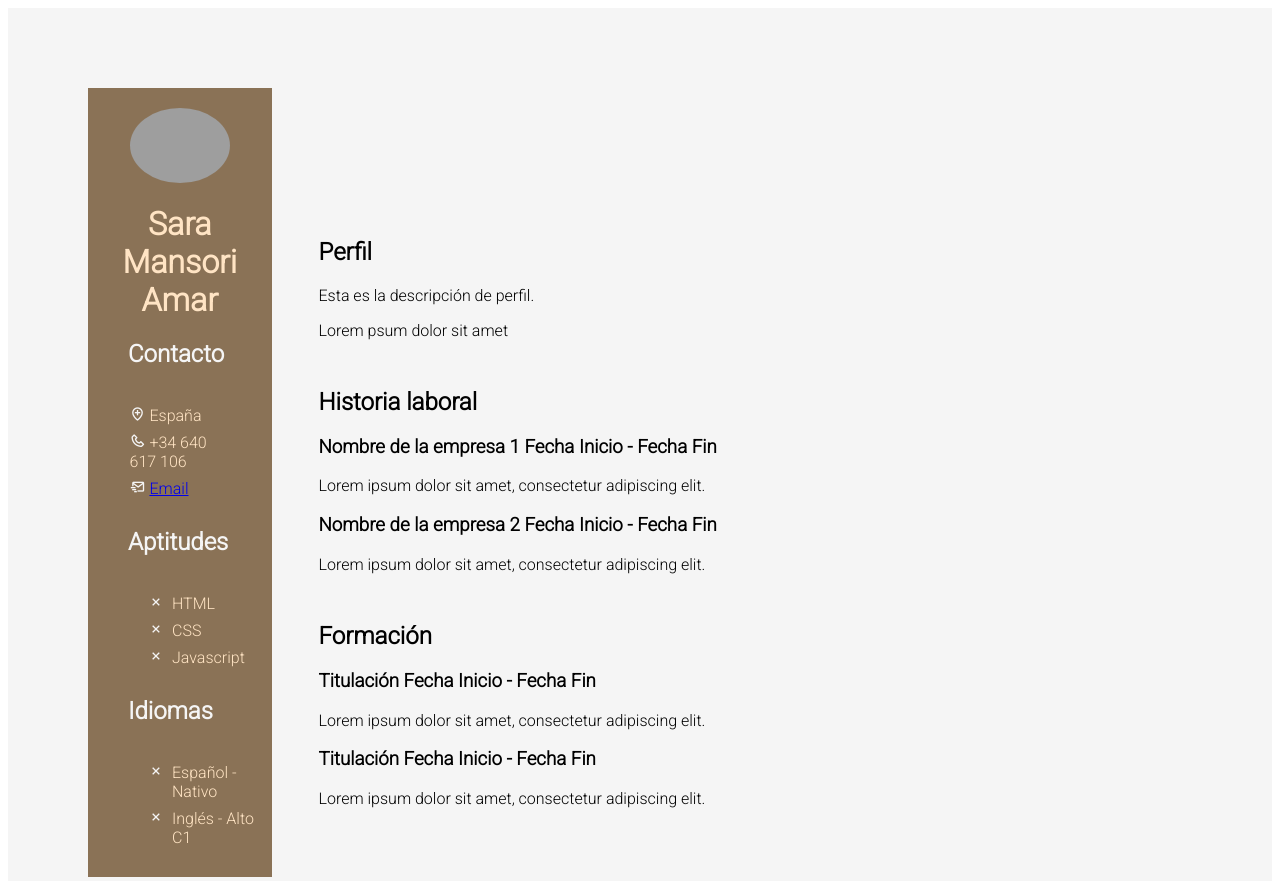
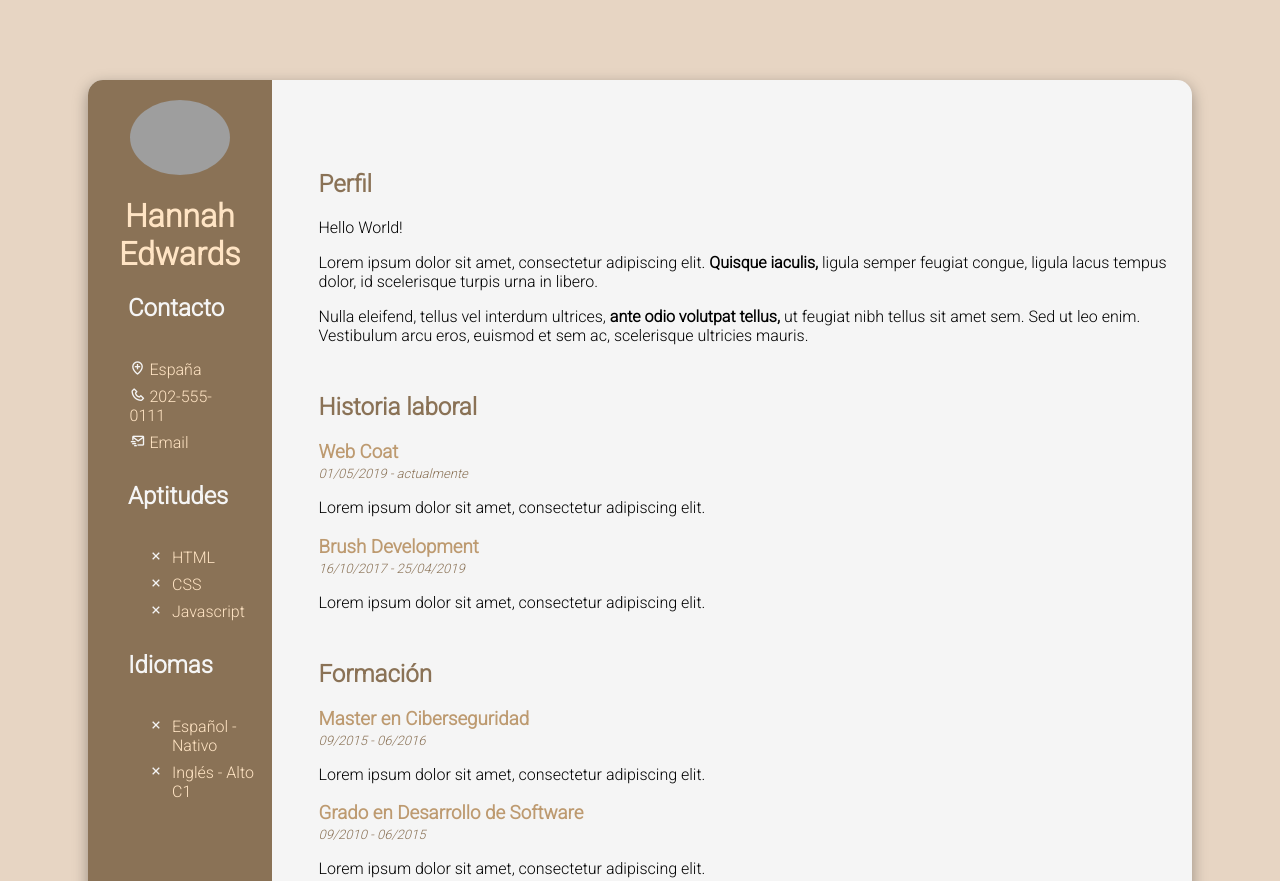
Before and after one commit to SaraMansori/CV-Girls-In-Tech, a plain HTML site: page miCV.html in a window 1280 px wide. Shown: the top 881 px of the page. Drawn offline with nearby package versions, Linux system fonts and the light colour scheme; grey boxes are pictures that could not be loaded.

Commit message:
more css added

```diff
--- a/main.css
+++ b/main.css
@@ -1,12 +1,17 @@
 * {
     font-family: "Roboto", sans-serif;
+}
+
+body {
+    background-color: rgb(231, 213, 195);
 }
 
 .wrapper {
     display: flex;
     background-color: whitesmoke;
-    padding: 5em;
-    border-color: black;
+    margin: 5em;
+    border-radius: 15px;
+    box-shadow: rgba(0, 0, 0, 0.35) 0px 5px 15px;
 }
 
 .sidebar {
@@ -14,6 +19,7 @@
     color: bisque;
     padding: 20px;
     width: 13%;
+    border-radius: 15px 0px 0px 15px;
 }
 
 .sidebar h1 {
@@ -49,10 +55,23 @@ ul {
     padding: 10px;
 }
 
+.bx-ul {
+    margin-left: 4em;
+}
+
+a {
+    color: bisque;
+    text-decoration: none;
+}
+
+a:hover {
+    font-weight: bold;
+}
+
 .main {
     width: 85%;
     padding: 15px;
-    margin-top: 115px;
+    margin-top: 5%;
 }
 
 .main .section {
@@ -60,6 +79,17 @@ ul {
     margin-bottom: 3em;
 }
 
-.bx-ul {
-    margin-left: 4em;
+h2 {
+    color: rgb(138, 114, 86);
 }
+
+h3 {
+    margin-block-end: 0em;
+    color: rgb(189, 154, 112);
+}
+
+.date {
+    font-style: italic;
+    font-size: small;
+    color: rgb(138, 114, 86);
+}
--- a/miCV.html
+++ b/miCV.html
@@ -22,7 +22,7 @@
                         src="https://64.media.tumblr.com/7d376efd024eadd902a8bb60c8155c94/tumblr_o51oavbMDx1ugpbmuo4_540.png"
                         alt="Foto de perfil"
                     />
-                    <h1 class="name">Sara Mansori Amar</h1>
+                    <h1 class="name">Hannah Edwards</h1>
                 </div>
                 <div class="section">
                     <h2>Contacto</h2>
@@ -39,7 +39,7 @@
                                 class="bx bx-phone"
                                 style="color: whitesmoke"
                             ></i>
-                            +34 640 617 106
+                            202-555-0111
                         </li>
                         <li>
                             <i
@@ -87,27 +87,35 @@
                 <div class="section">
                     <h2>Perfil</h2>
                     <div class="subsection">
-                        <p>Esta es la descripción de perfil.</p>
-                        <p>Lorem psum dolor sit amet</p>
+                        <p>Hello World!</p>
+                        <p>
+                            Lorem ipsum dolor sit amet, consectetur adipiscing
+                            elit. <strong>Quisque iaculis,</strong> ligula
+                            semper feugiat congue, ligula lacus tempus dolor, id
+                            scelerisque turpis urna in libero.
+                        </p>
+                        <p>
+                            Nulla eleifend, tellus vel interdum ultrices,
+                            <strong>ante odio volutpat tellus,</strong> ut
+                            feugiat nibh tellus sit amet sem. Sed ut leo enim.
+                            Vestibulum arcu eros, euismod et sem ac, scelerisque
+                            ultricies mauris.
+                        </p>
                     </div>
                 </div>
                 <div class="section">
                     <h2>Historia laboral</h2>
                     <div class="subsection">
-                        <h3>
-                            Nombre de la empresa 1
-                            <span class="date">Fecha Inicio - Fecha Fin</span>
-                        </h3>
+                        <h3>Web Coat</h3>
+                        <span class="date">01/05/2019 - actualmente</span>
                         <p>
                             Lorem ipsum dolor sit amet, consectetur adipiscing
                             elit.
                         </p>
                     </div>
                     <div class="subsection">
-                        <h3>
-                            Nombre de la empresa 2
-                            <span class="date">Fecha Inicio - Fecha Fin</span>
-                        </h3>
+                        <h3>Brush Development</h3>
+                        <span class="date">16/10/2017 - 25/04/2019</span>
                         <p>
                             Lorem ipsum dolor sit amet, consectetur adipiscing
                             elit.
@@ -117,20 +125,16 @@
                 <div class="section">
                     <h2>Formación</h2>
                     <div class="subsection">
-                        <h3>
-                            Titulación
-                            <span class="date">Fecha Inicio - Fecha Fin</span>
-                        </h3>
+                        <h3>Master en Ciberseguridad</h3>
+                        <span class="date">09/2015 - 06/2016</span>
                         <p>
                             Lorem ipsum dolor sit amet, consectetur adipiscing
                             elit.
                         </p>
                     </div>
                     <div class="subsection">
-                        <h3>
-                            Titulación
-                            <span class="date">Fecha Inicio - Fecha Fin</span>
-                        </h3>
+                        <h3>Grado en Desarrollo de Software</h3>
+                        <span class="date"> 09/2010 - 06/2015 </span>
                         <p>
                             Lorem ipsum dolor sit amet, consectetur adipiscing
                             elit.
```
